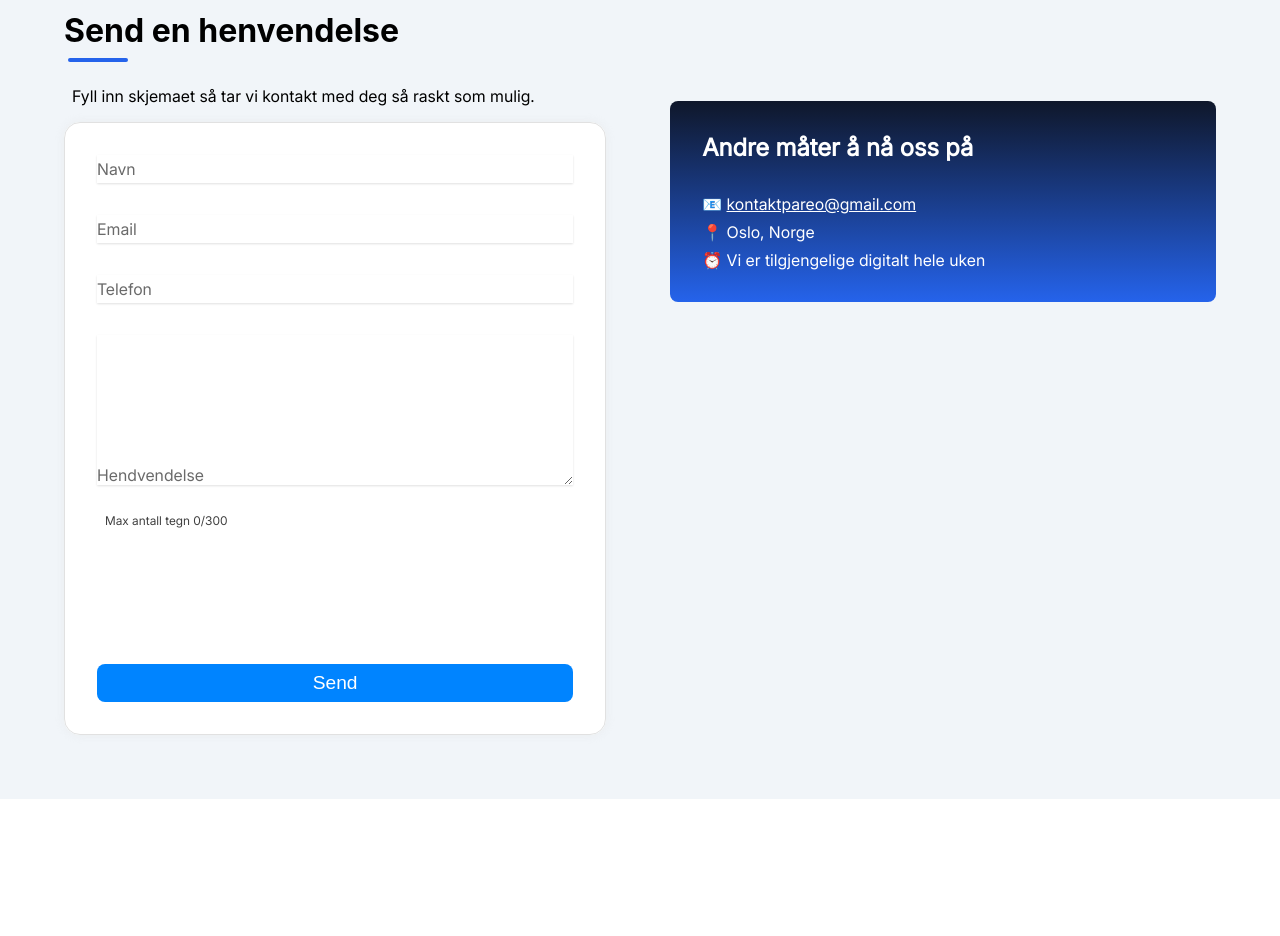
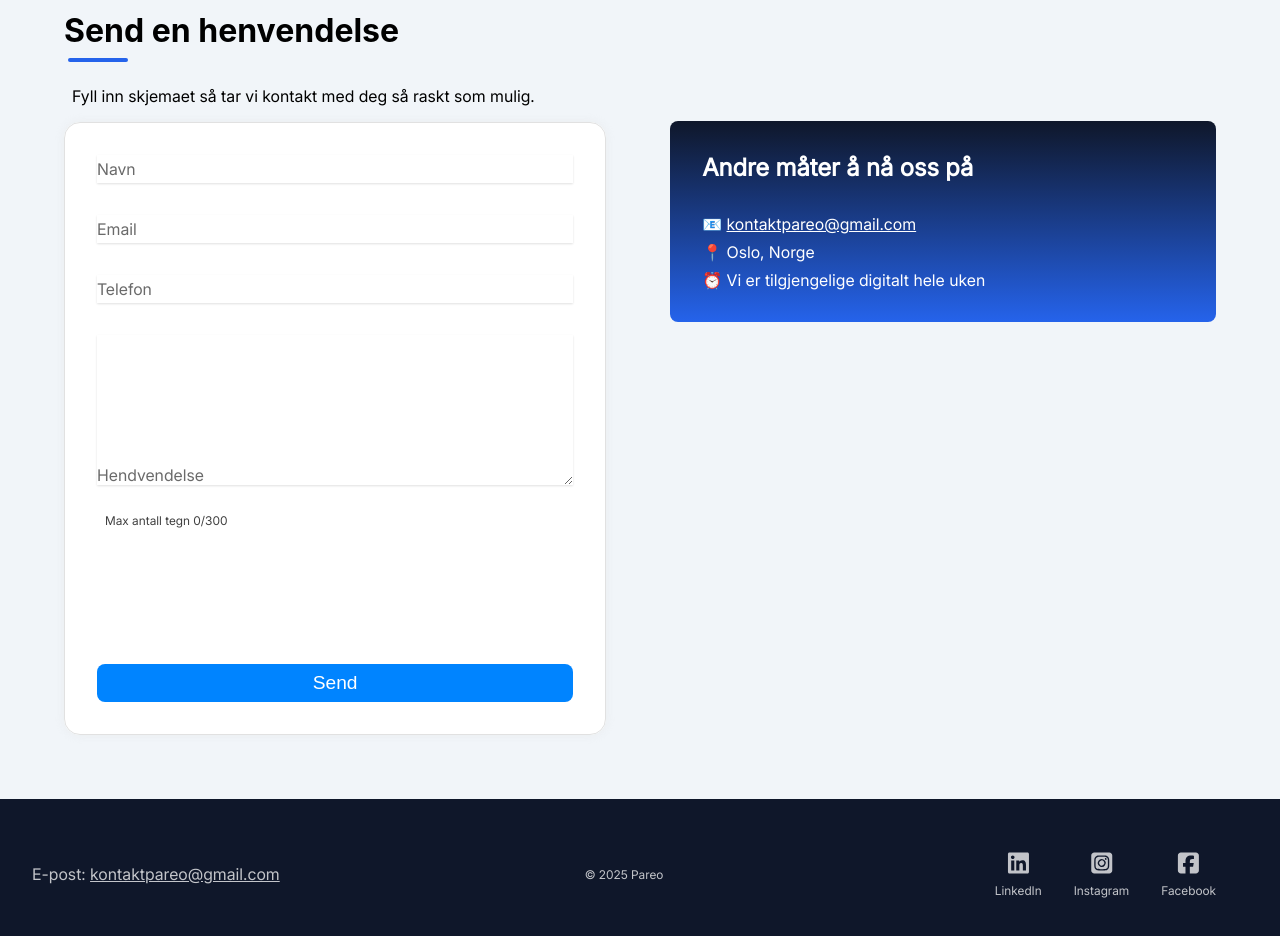
Before and after one commit to bennicodes/Pareo-webdesign, a React (Vite) app: page /kontakt in a window 1280 px wide. Shown: the part 540-1476 px from the top of the page. Before the commit the page ends 1339 px from the top, so only its background shows below. Built offline with nearby package versions, Linux system fonts and the light colour scheme; no server answers.

Commit message:
created footer

```diff
--- a/src/App.jsx
+++ b/src/App.jsx
@@ -23,7 +23,7 @@ function App() {
       </div>
       <Header>
         <div className={styles.headerContainer}>
-          <h1>Skreddersydde nettsider for moderne bedrifter</h1>
+          <h1>Nettsider som gjør inntrykk – og konverterer.</h1>
           <h4>
             Pareo er et moderne designbyrå som bygger skreddersydde nettsider
             for å styrke din synlighet og troverdighet på nett.
@@ -67,7 +67,7 @@ function App() {
         </section>
       </main>
       <footer>
-        <Footer></Footer>
+        <Footer />
       </footer>
     </div>
   );
--- a/src/components/Footer/Footer.jsx
+++ b/src/components/Footer/Footer.jsx
@@ -27,23 +27,34 @@ const Footer = () => {
         </div>
 
         <div className={styles.right}>
-          {/* Replace # with actual links when created */}
-          <a href="#" target="_blank" className={styles.socialLink}>
+      <a
+        href="#"
+        target="_blank"
+        rel="noopener noreferrer"
+        className={styles.socialLink}
+        aria-label="LinkedIn"
+      >
         <FontAwesomeIcon className={styles.linkIcon} icon={faLinkedin} />
         LinkedIn
       </a>
-          <a href="#" target="_blank" className={styles.socialLink}>
-            <FontAwesomeIcon
-              className={styles.linkIcon}
-              icon={faSquareInstagram}
-            />
+      <a
+        href="#"
+        target="_blank"
+        rel="noopener noreferrer"
+        className={styles.socialLink}
+        aria-label="Instagram"
+      >
+        <FontAwesomeIcon className={styles.linkIcon} icon={faSquareInstagram} />
         Instagram
       </a>
-          <a href="#" target="_blank" className={styles.socialLink}>
-            <FontAwesomeIcon
-              className={styles.linkIcon}
-              icon={faSquareFacebook}
-            />
+      <a
+        href="#"
+        target="_blank"
+        rel="noopener noreferrer"
+        className={styles.socialLink}
+        aria-label="Facebook"
+      >
+        <FontAwesomeIcon className={styles.linkIcon} icon={faSquareFacebook} />
         Facebook
       </a>
     </div>
--- a/src/index.css
+++ b/src/index.css
@@ -1,7 +1,3 @@
-@font-face {
-  font-family: Lexend-Regular;
-  src: url(/fonts/Lexend-Regular.ttf);
-}
 @font-face {
   font-family: Inter-Regular;
   src: url(/fonts/Inter-Regular.ttf);
@@ -40,7 +36,6 @@ button {
 
   /* Font */
   --primary-font: Inter-Regular, sans-serif;
-  --body-font: Lexend-Regular, sans-serif;
   --small-font: 0.75rem;
   --base-font: 1rem;
   --medium-font: 1.2rem;
--- a/src/pages/About/About.jsx
+++ b/src/pages/About/About.jsx
@@ -1,6 +1,7 @@
 import React from "react";
 import { useNavigate } from "react-router";
 import AboutDescription from "../../components/AboutDescription/AboutDescription";
+import Footer from "../../components/Footer/Footer";
 import Navbar from "../../components/Navbar/Navbar";
 import styles from "./About.module.css";
 
@@ -82,6 +83,9 @@ const About = () => {
           <button onClick={navigateToContact}>Kontakt oss</button>
         </section>
       </main>
+      <footer>
+        <Footer />
+      </footer>
     </div>
   );
 };
--- a/src/pages/About/About.module.css
+++ b/src/pages/About/About.module.css
@@ -142,6 +142,7 @@
   color: #2563eb;
   border: 2px solid #2563eb;
   padding: 0.75rem 2.25rem;
+  margin-bottom: var(--spacing-large);
   font-weight: 600;
   font-size: 1.1rem;
   border-radius: 0.6rem;
--- a/src/pages/Contact/Contact.jsx
+++ b/src/pages/Contact/Contact.jsx
@@ -1,5 +1,6 @@
 import React from "react";
 import ContactForm from "../../components/ContactForm/ContactForm";
+import Footer from "../../components/Footer/Footer";
 import Header from "../../components/Header/Header";
 import Navbar from "../../components/Navbar/Navbar";
 import styles from "./Contact.module.css";
@@ -40,6 +41,9 @@ const Contact = () => {
           </ul>
         </section>
       </main>
+      <footer>
+        <Footer />
+      </footer>
     </div>
   );
 };
--- a/src/pages/Contact/Contact.module.css
+++ b/src/pages/Contact/Contact.module.css
@@ -84,7 +84,7 @@
   border-radius: var(--border-radius-medium);
   flex-basis: 50%;
   margin: 0 auto;
-  margin-top: 90px;
+  margin-top: 110px;
 }
 
 .infoSection h2 {
@@ -113,7 +113,7 @@
     justify-content: center;
     padding: var(--spacing-xl) var(--spacing-medium);
   }
-  .formSection h2{
+  .formSection h2 {
     text-align: center;
   }
   .formSection h2::after {
--- a/src/pages/Services/Services.jsx
+++ b/src/pages/Services/Services.jsx
@@ -1,6 +1,7 @@
 import React from "react";
 import { useNavigate } from "react-router";
 import Accordion from "../../components/Accordion/Accordion";
+import Footer from "../../components/Footer/Footer";
 import Navbar from "../../components/Navbar/Navbar";
 import styles from "./Services.module.css";
 
@@ -72,6 +73,9 @@ const Services = () => {
           <button onClick={navigateToContact}>Kontakt oss</button>
         </section>
       </main>
+      <footer>
+        <Footer />
+      </footer>
     </div>
   );
 };
--- a/src/pages/Services/Services.module.css
+++ b/src/pages/Services/Services.module.css
@@ -89,6 +89,7 @@ main {
 }
 
 .cta h2 {
+  font-family: var(--primary-font);
   font-size: 2.25rem;
   font-weight: 800;
   margin-bottom: 1rem;
@@ -111,6 +112,7 @@ main {
   color: #2563eb;
   border: 2px solid #2563eb;
   padding: 0.75rem 2.25rem;
+  margin-bottom: var(--spacing-large);
   font-weight: 600;
   font-size: 1.1rem;
   border-radius: 0.6rem;
```
Lines whose indentation alone changed are shown as unchanged.
